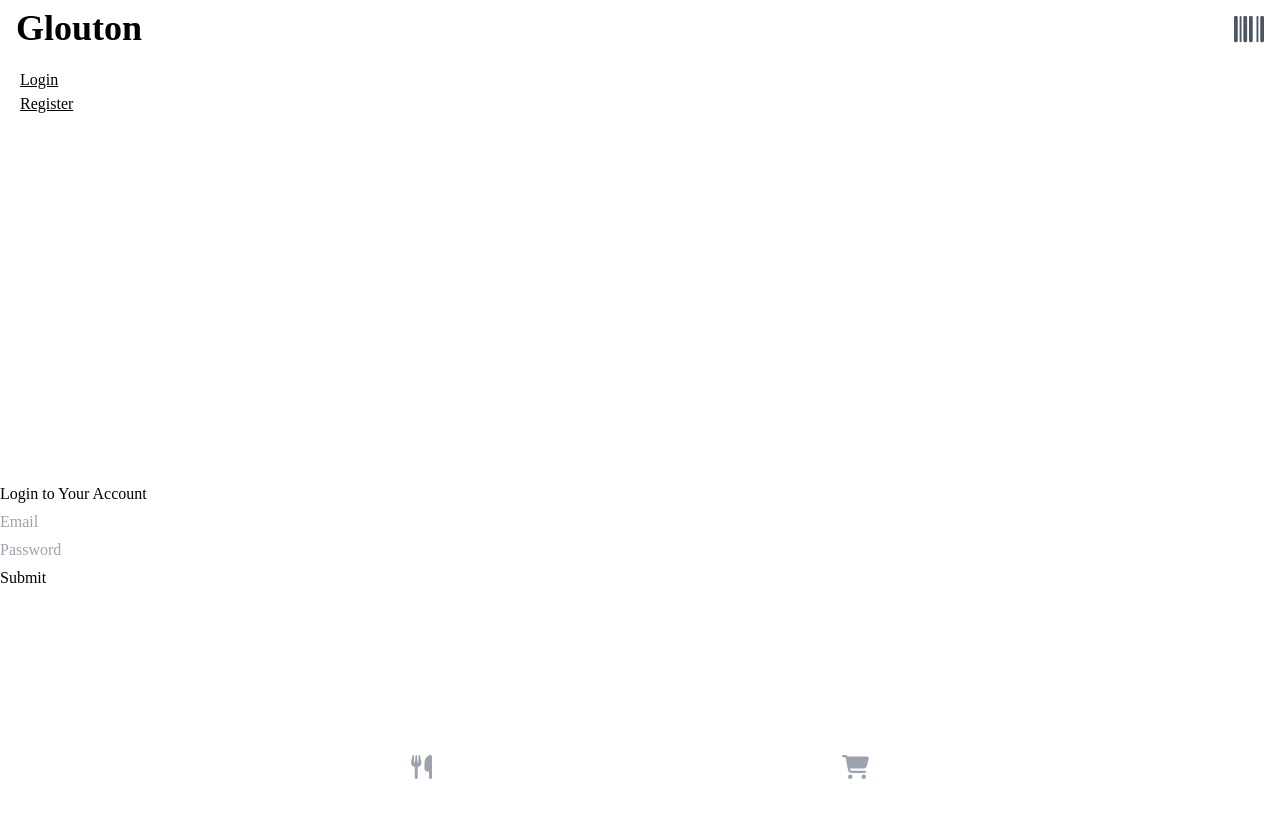
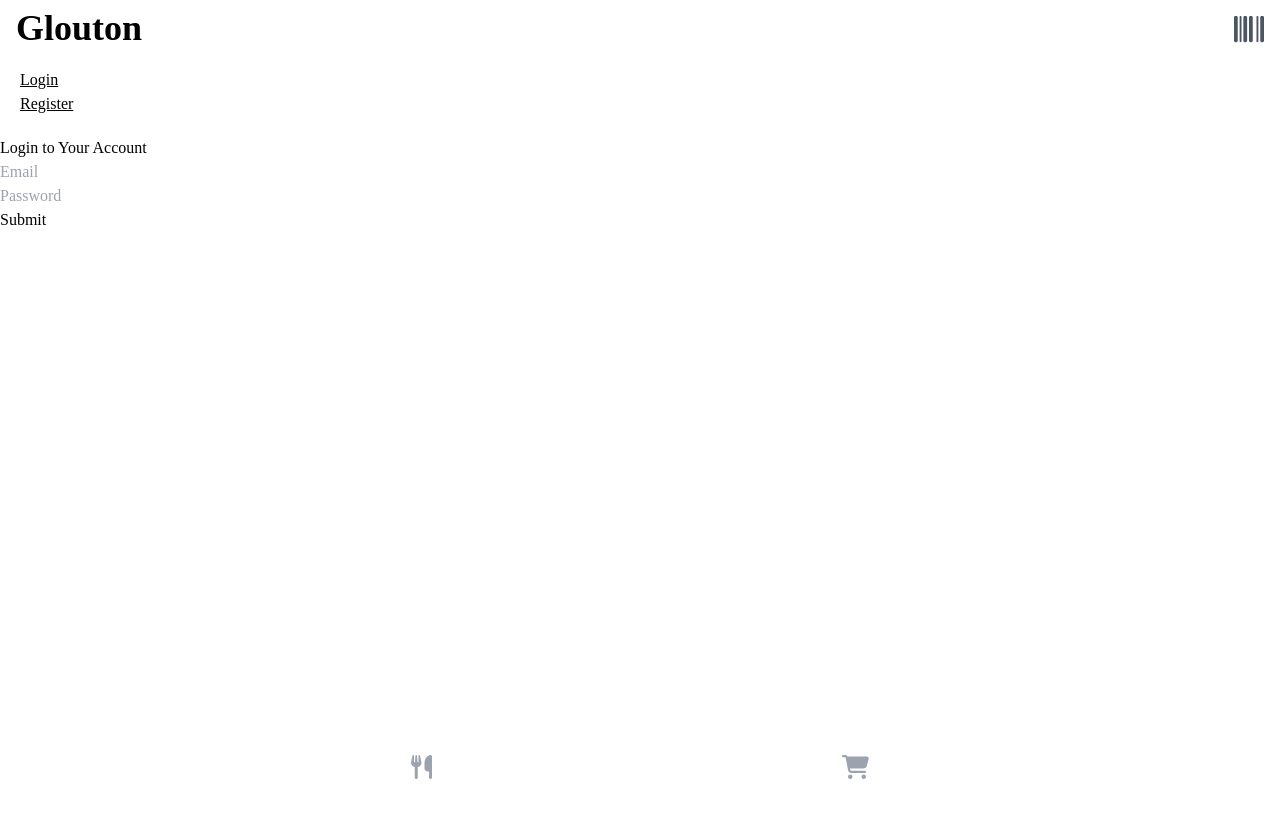
Before and after one commit to ThomasBerranger/Glouton-Front, a Vue app: page /login in a window 1280 px wide. Shown: the top 818 px of the page. Built offline with nearby package versions, Linux system fonts and the light colour scheme; no server answers; a web font is replaced by a local one.

Commit message:
Firebase integration refactored

```diff
--- a/src/main.js
+++ b/src/main.js
@@ -1,23 +1,22 @@
-import './assets/main.css'
+import './assets/main.css';
 
-import {createApp} from 'vue'
-import App from './App.vue'
-import router from './router'
-import firebase from "firebase/compat/app";
-import firebaseConfig from "./config/firebase";
+import {createApp} from 'vue';
+import App from './App.vue';
+import router from './router';
+import { initializeApp } from "firebase/app";
+import firebaseConfig from './config/firebase'
+import {library} from '@fortawesome/fontawesome-svg-core';
+import {FontAwesomeIcon} from '@fortawesome/vue-fontawesome';
+import {faBarcode, faCartShopping, faUtensils} from '@fortawesome/free-solid-svg-icons';
 
-import {library} from '@fortawesome/fontawesome-svg-core'
-import {FontAwesomeIcon} from '@fortawesome/vue-fontawesome'
-import {faBarcode, faCartShopping, faUtensils} from '@fortawesome/free-solid-svg-icons'
+initializeApp(firebaseConfig);
 
-library.add(faBarcode, faCartShopping, faUtensils)
+library.add(faBarcode, faCartShopping, faUtensils);
 
-firebase.initializeApp(firebaseConfig);
+const app = createApp(App);
 
-const app = createApp(App)
+app.use(router);
 
-app.use(router)
+app.component('font-awesome-icon', FontAwesomeIcon);
 
-app.component('font-awesome-icon', FontAwesomeIcon)
-
-app.mount('#app')
+app.mount('#app');
--- a/src/router/index.js
+++ b/src/router/index.js
@@ -1,7 +1,6 @@
 import {createRouter, createWebHistory} from 'vue-router';
 import HomeView from '../views/HomeView.vue';
-import firebase from 'firebase/compat/app';
-import 'firebase/auth';
+import {getAuth, signOut} from 'firebase/auth';
 
 const router = createRouter({
     history: createWebHistory(import.meta.env.BASE_URL),
@@ -32,13 +31,13 @@ const router = createRouter({
             path: "/account",
             component: () => import("../views/Authentication/Account.vue"),
             meta: {requiresAuth: true}
-        },
+        }
     ]
 })
 
 router.beforeEach((to, from, next) => {
     const requiresAuth = to.matched.some(record => record.meta.requiresAuth);
-    const currentUser = firebase.auth().currentUser;
+    const currentUser = getAuth().currentUser;
 
     if (requiresAuth && !currentUser) {
         next('/login');
--- a/src/views/Authentication/Account.vue
+++ b/src/views/Authentication/Account.vue
@@ -1,14 +1,20 @@
 <script setup>
-import firebase from 'firebase/compat/app';
-import 'firebase/auth';
+import {getAuth, signOut} from 'firebase/auth';
+import router from "@/router";
 
+const auth = getAuth();
+
+const logout = () => {
+  signOut(auth).then(() => router.push('/'));
+}
 </script>
 
 <template>
   <div class="login">
     <div class="account">
       <h1>Mon compte</h1>
-      <p>{{ firebase.auth().currentUser.email }}</p>
+      <p>{{ auth.currentUser.email }}</p>
+      <button @click="logout">Logout</button>
     </div>
   </div>
 </template>
--- a/src/views/Authentication/Login.vue
+++ b/src/views/Authentication/Login.vue
@@ -1,18 +1,17 @@
 <script setup>
 import {ref} from 'vue';
-import firebase from 'firebase/compat/app';
-import 'firebase/compat/auth';
+import {getAuth, signInWithEmailAndPassword} from 'firebase/auth';
 import router from '@/router';
 
 const email = ref('');
 const password = ref('');
+
 const signIn = () => {
-  firebase
-      .auth()
-      .signInWithEmailAndPassword(email.value, password.value)
+  const auth = getAuth();
+
+  signInWithEmailAndPassword(auth, email.value, password.value)
       .then((data) => {
-        console.log('Successfully logged in!');
-        router.push('/about')
+        router.push('/')
       })
       .catch(error => {
         console.log(error.code)
@@ -32,18 +31,3 @@ const signIn = () => {
     </div>
   </div>
 </template>
-
-<style>
-@media (min-width: 1024px) {
-  .login {
-    min-height: 100vh;
-    display: inline-flex;
-    align-items: center;
-    justify-content: center;
-  }
-
-  .register-form > * {
-    margin: 2% 0 2% 0;
-  }
-}
-</style>
--- a/src/views/Authentication/Register.vue
+++ b/src/views/Authentication/Register.vue
@@ -1,17 +1,16 @@
 <script setup>
 import {ref} from 'vue'
-import firebase from "firebase/compat/app";
-import "firebase/compat/auth";
+import {getAuth, createUserWithEmailAndPassword} from 'firebase/auth';
 import router from "@/router";
 
-const email = ref('')
-const password = ref('')
+const email = ref('');
+const password = ref('');
+
 const register = () => {
-  firebase
-      .auth()
-      .createUserWithEmailAndPassword(email.value, password.value)
+  const auth = getAuth();
+
+  createUserWithEmailAndPassword(auth, email.value, password.value)
       .then((data) => {
-        console.log('Registered !');
         router.push('/');
       })
       .catch(error => {
@@ -32,18 +31,3 @@ const register = () => {
     </div>
   </div>
 </template>
-
-<style>
-@media (min-width: 1024px) {
-  .register {
-    min-height: 100vh;
-    display: inline-flex;
-    align-items: center;
-    justify-content: center;
-  }
-
-  .register-form > * {
-    margin: 2% 0 2% 0;
-  }
-}
-</style>
--- a/src/views/HomeView.vue
+++ b/src/views/HomeView.vue
@@ -1,13 +1,4 @@
 <script setup>
-import {onMounted} from "vue";
-import firebase from "firebase/compat/app";
-import "firebase/compat/auth";
-
-onMounted(() => {
-  if (firebase.auth().currentUser) {
-    console.log(`Current user: ${firebase.auth().currentUser.email}`);
-  }
-});
 </script>
 
 <template>
```
